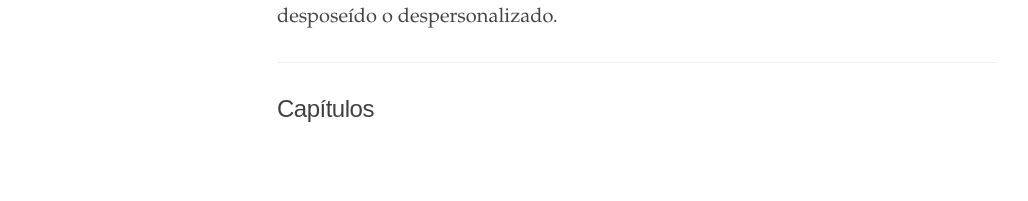
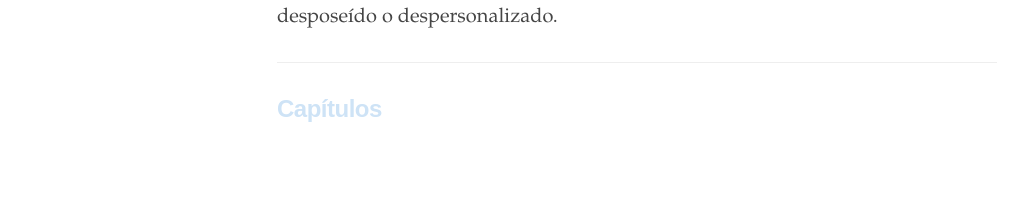
Before and after one commit to edicionesdereparto/paisajedearcilla, a Jekyll site: the page built from index.html, in a window 1280 px wide. Shown: the part 1600-1801 px from the top of the page, without its empty margins (3-1031 px from the left). Built offline with Jekyll 4.4.1, drawn with Linux system fonts in a browser that asks for light colours.

Commit message:
Update index.html

```diff
--- a/index.html
+++ b/index.html
@@ -24,7 +24,7 @@ title: "Paisaje de Arcilla"
 <hr>
 
 <div class="toc">
-  <h2>Capítulos</h2>
+  <h2 style="font-weight: bold; color: #CEE3F6;">Capítulos</h2>
   <ul class="_texts">
   {% for item in site._texts %}
 
```
